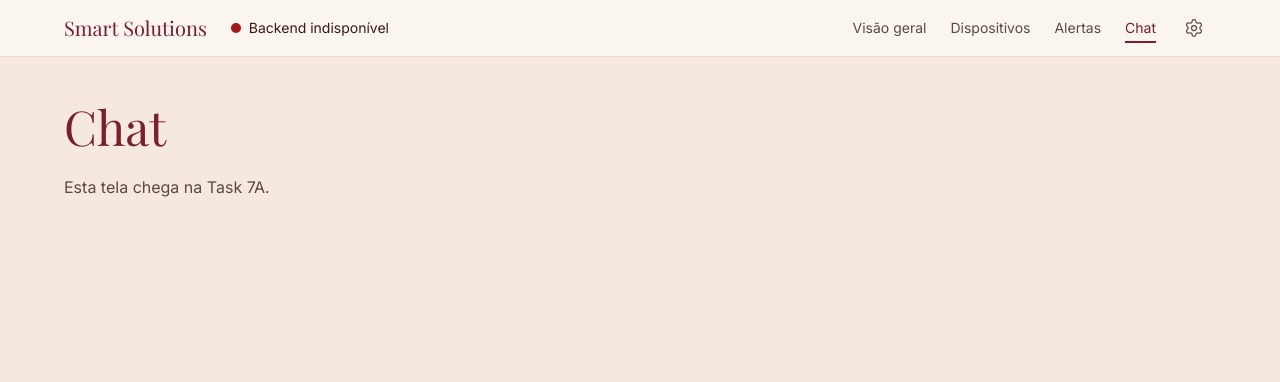
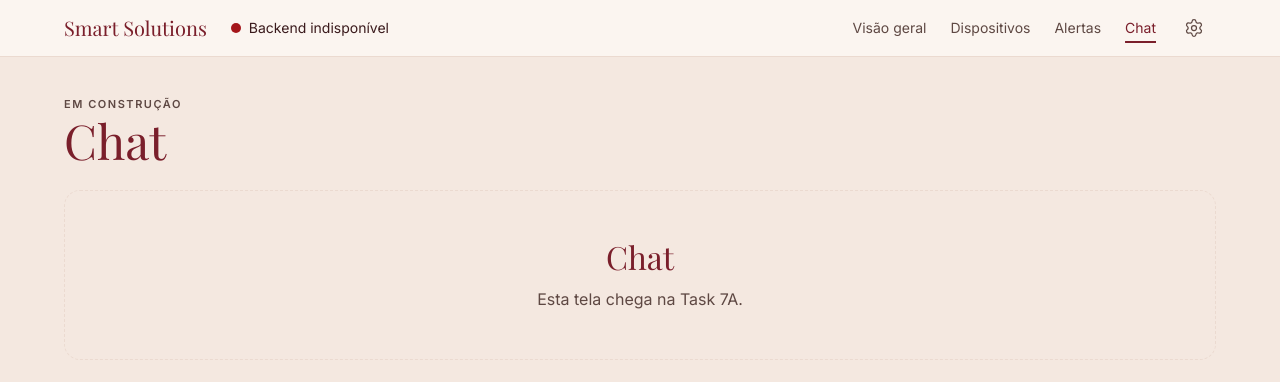
Before and after one commit to zackdevbr/Projeto-VinheriaFull, a React (Vite) app in the folder frontend/: page /chat in a window 1280 px wide. Shown: the top 382 px of the page. Built offline with nearby package versions, Linux system fonts and the light colour scheme; no server answers.

Commit message:
feat: adiciona o heroi da visao geral e o visual das telas em construcao

```diff
--- a/frontend/src/pages/Placeholder.jsx
+++ b/frontend/src/pages/Placeholder.jsx
@@ -1,15 +1,34 @@
 /**
  * Tela provisória das rotas que outras tasks ainda vão preencher
  * (Visão geral, Detalhe e Alertas na Task 6; Chat na Task 7A).
+ * Com `heroi` (rota /), abre com o herói da marca no lugar do título.
  * Sem `task`, serve de página "não encontrada".
  */
-import { Nota, Titulo } from '../components/ui/index.js';
+import { IMAGEM_HEROI } from '../constants.js';
+import { EstadoVazio, Heroi, LinkInterno, Titulo } from '../components/ui/index.js';
 
-export default function Placeholder({ titulo, task }) {
+export default function Placeholder({ titulo, task, heroi = false }) {
+  if (!task) {
+    return (
+      <section>
+        <Titulo overline="Erro 404">Página não encontrada</Titulo>
+        <EstadoVazio
+          titulo="Nada por aqui"
+          texto="Confira o endereço ou volte para o painel."
+          acao={<LinkInterno to="/">Ir para a Visão geral</LinkInterno>}
+        />
+      </section>
+    );
+  }
+
   return (
     <section>
-      <Titulo>{titulo}</Titulo>
-      <Nota>{task ? `Esta tela chega na ${task}.` : 'Confira o endereço ou use o menu acima.'}</Nota>
+      {heroi ? (
+        <Heroi titulo="Smart Solutions" subtitulo="Monitoramento de vinherias" imagem={IMAGEM_HEROI} />
+      ) : (
+        <Titulo overline="Em construção">{titulo}</Titulo>
+      )}
+      <EstadoVazio titulo={titulo} texto={`Esta tela chega na ${task}.`} />
     </section>
   );
 }
```
